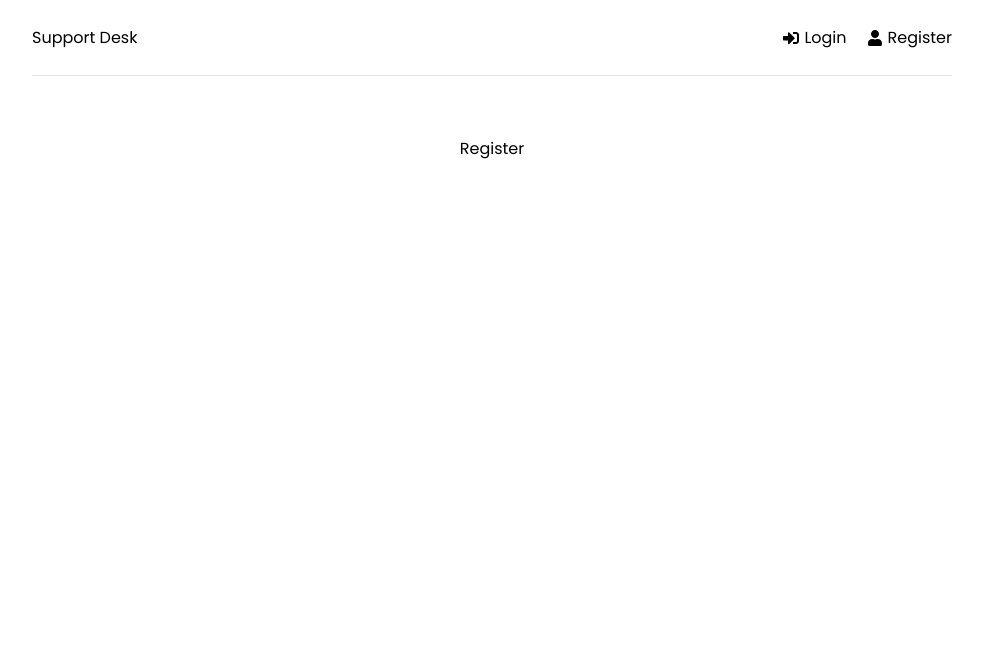
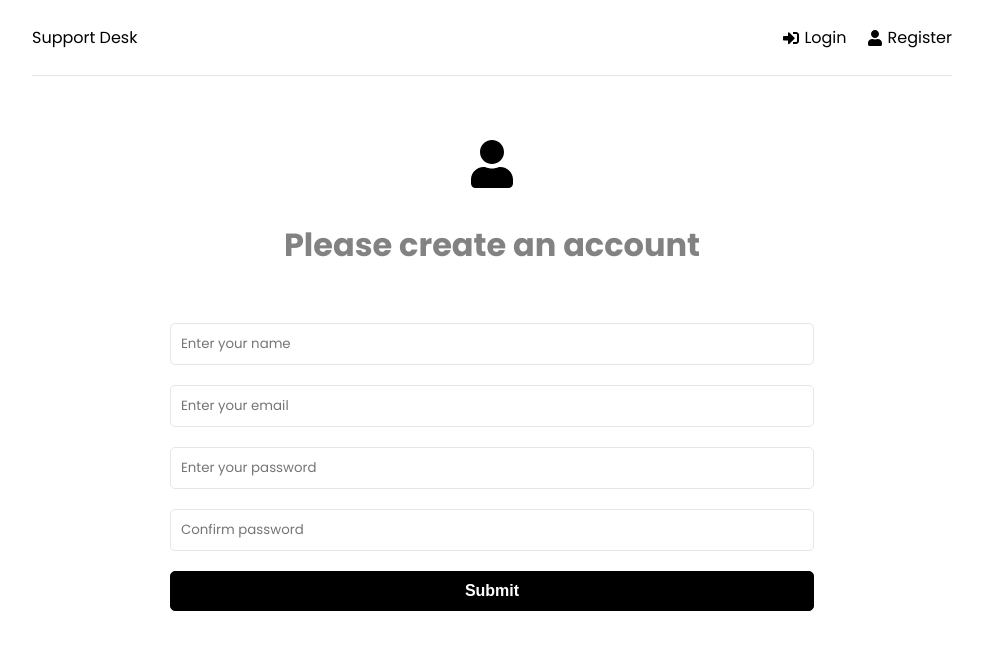
Before and after one commit to shurikation/support-desk, a React (Create React App) app in the folder frontend/: page /register in a window 1280 px wide. Shown: the top 650 px of the page, without its empty margins (148-1131 px from the left). Built offline with nearby package versions, Linux system fonts and the light colour scheme.

Commit message:
#18.3 - Home, Login & Register UI

```diff
--- a/frontend/src/App.js
+++ b/frontend/src/App.js
@@ -1,8 +1,11 @@
 import { BrowserRouter as Router, Routes, Route } from 'react-router-dom'
+import { ToastContainer } from 'react-toastify'
+import 'react-toastify/dist/ReactToastify.css'
 import Home from './pages/Home'
 import Login from './pages/Login'
 import Register from './pages/Register'
 import Header from './components/Header'
+
 function App() {
   return (
     <>
@@ -16,6 +19,7 @@
           </Routes>
         </div>
       </Router>
+      <ToastContainer />
     </>
   );
 }
--- a/frontend/src/pages/Home.jsx
+++ b/frontend/src/pages/Home.jsx
@@ -1,6 +1,22 @@
+import { Link } from 'react-router-dom'
+import {FaQuestionCircle, FaTicketAlt} from 'react-icons/fa'
+
 function Home() {
   return (
-    <div>Home</div>
+    <>
+     <section className="heading">
+       <h1>What do you need help with?</h1>
+       <p>Please choose from an option below</p>
+     </section>
+
+     <Link to='/new-ticket' className='btn btn-reverse btn-block'>
+        <FaQuestionCircle /> Create New Ticket
+     </Link>
+
+     <Link to='/tickets' className='btn btn-block'>
+        <FaTicketAlt /> View My Tickets
+     </Link>
+    </>
   )
 }
 
--- a/frontend/src/pages/Login.jsx
+++ b/frontend/src/pages/Login.jsx
@@ -1,6 +1,66 @@
+import { useState } from 'react';
+import { toast } from 'react-toastify'
+import { FaSignInAlt } from 'react-icons/fa'
+
 function Login() {
+  const [formData, setFormData] = useState({
+    email: '',
+    password: '',
+  })
+
+  const {  email, password } = formData;
+
+  const onChange = (e) => {
+    setFormData((prevState) => ({
+      ...prevState,
+      [e.target.name]: e.target.value
+    }))
+  }
+
+  const onSubmit = (e) => {
+    e.preventDefault()
+
+  }
+
   return (
-    <div>Login</div>
+    <>
+      <section className="heading">
+        <h1>
+          <FaSignInAlt /> Login
+        </h1>
+        <p>Please login to get support</p>
+      </section>
+
+      <section className="form">
+        <form onSubmit={onSubmit}>
+          <div className="form-group">
+            <input type="email" className="form-control"
+              id="email"
+              name="email"
+              value={email}
+              onChange={onChange}
+              placeholder='Enter your email'
+              required
+              />
+          </div>
+          <div className="form-group">
+            <input type="password" className="form-control"
+              id="password"
+              name="password"
+              value={password}
+              onChange={onChange}
+              placeholder='Enter your password'
+              required
+              />
+          </div>
+          <div className="form-group">
+            <button className="btn btn-block">
+              Submit
+            </button>
+          </div>
+        </form>
+      </section>
+    </>
   )
 }
 
--- a/frontend/src/pages/Register.jsx
+++ b/frontend/src/pages/Register.jsx
@@ -1,6 +1,91 @@
+import { useState } from 'react';
+import { toast } from 'react-toastify'
+import { FaUser } from 'react-icons/fa'
+
 function Register() {
+  const [formData, setFormData] = useState({
+    name: '',
+    email: '',
+    password: '',
+    password2: ''
+  })
+
+  const { name, email, password, password2 } = formData;
+
+  const onChange = (e) => {
+    setFormData((prevState) => ({
+      ...prevState,
+      [e.target.name]: e.target.value
+    }))
+  }
+
+  const onSubmit = (e) => {
+    e.preventDefault()
+
+    if (password !== password2) {
+      toast.error('Passwords do not match')
+    }
+  }
+
   return (
-    <div>Register</div>
+    <>
+      <section className="heading">
+        <h1>
+          <FaUser />
+        </h1>
+        <p>Please create an account</p>
+      </section>
+
+      <section className="form">
+        <form onSubmit={onSubmit}>
+          <div className="form-group">
+            <input type="text" className="form-control"
+              id="name"
+              name="name"
+              value={name}
+              onChange={onChange}
+              placeholder='Enter your name'
+              required
+            />
+          </div>
+          <div className="form-group">
+            <input type="email" className="form-control"
+              id="email"
+              name="email"
+              value={email}
+              onChange={onChange}
+              placeholder='Enter your email'
+              required
+              />
+          </div>
+          <div className="form-group">
+            <input type="password" className="form-control"
+              id="password"
+              name="password"
+              value={password}
+              onChange={onChange}
+              placeholder='Enter your password'
+              required
+              />
+          </div>
+          <div className="form-group">
+            <input type="password" className="form-control"
+              id="password2"
+              name="password2"
+              value={password2}
+              onChange={onChange}
+              placeholder='Confirm password'
+              required
+              />
+          </div>
+          <div className="form-group">
+            <button className="btn btn-block">
+              Submit
+            </button>
+          </div>
+        </form>
+      </section>
+    </>
   )
 }
 
```
